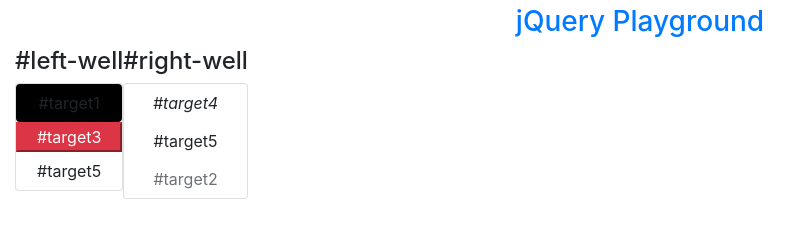
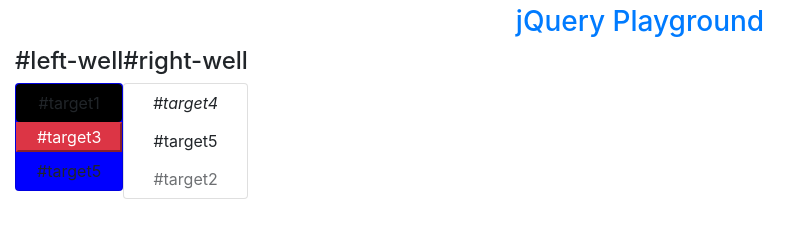
Before and after one commit to IamLAM/jQuery, a plain HTML site: page index.html in a window 1280 px wide. Shown: the part 51-288 px from the top of the page, without its empty margins (0-810 px from the left). Drawn offline with nearby package versions, Linux system fonts and the light colour scheme.

Commit message:
Accessing to parent element

```diff
--- a/index.html
+++ b/index.html
@@ -26,6 +26,8 @@
             $("#target6").remove();
             $("#target2").appendTo("#right-well");
             $("#target5").clone().appendTo("#left-well");
+            $("#target1").parent().css("background-color", "blue");
+
 
 
 
```
